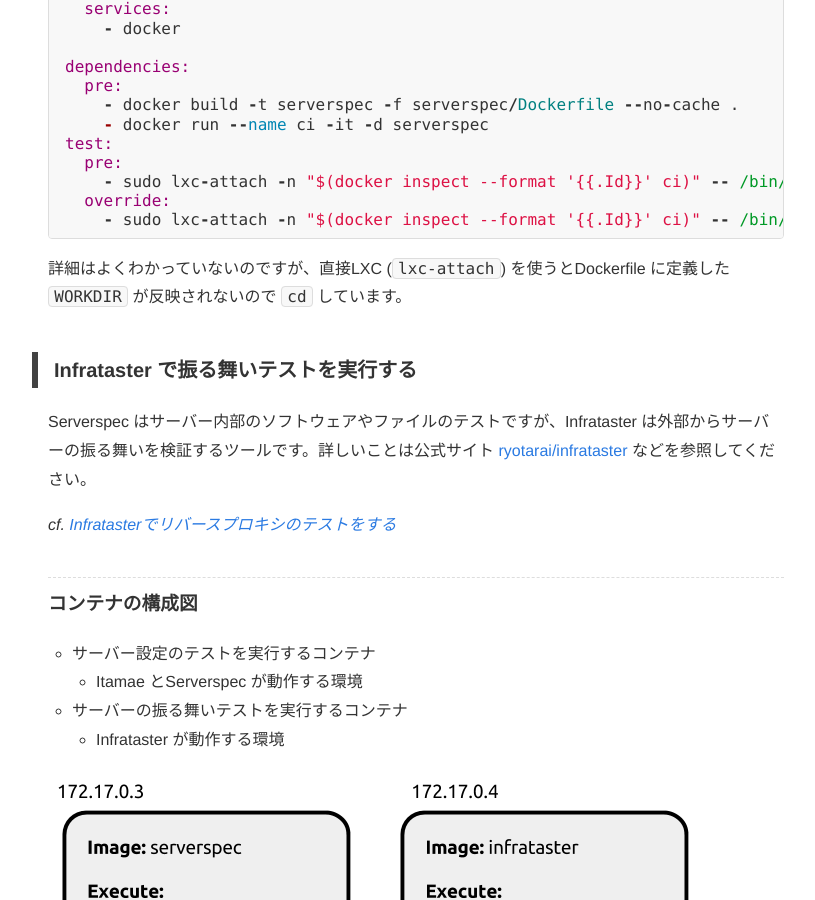
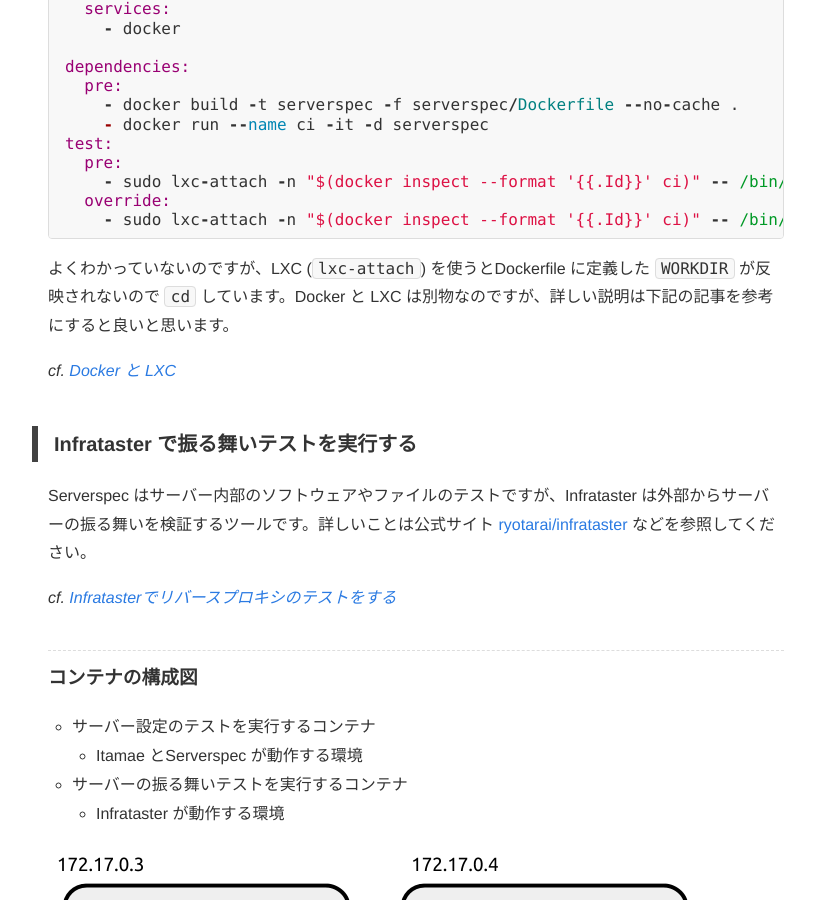
Before and after one commit to yulii/yulii.github.io, a Jekyll site: the page built from _posts/2016/2016-06-08-infrastructure-testing.md, in a window 1280 px wide and 900 px high, scrolled down 4334 px. Shown: the whole window, without its empty margins (224-1039 px from the left). Built offline with Jekyll 4.4.1, drawn with Linux system fonts in a browser that asks for light colours; nearby versions of some CDN libraries; emoji names are drawn with the system emoji font; comment, search, counter and statistics services are not loaded.

Commit message:
add link

````diff
--- a/_posts/2016/2016-06-08-infrastructure-testing.md
+++ b/_posts/2016/2016-06-08-infrastructure-testing.md
@@ -177,8 +177,9 @@
 ```
 {% endraw %}
 
-詳細はよくわかっていないのですが、直接LXC (`lxc-attach`) を使うとDockerfile に定義した `WORKDIR` が反映されないので `cd` しています。
+よくわかっていないのですが、LXC (`lxc-attach`) を使うとDockerfile に定義した `WORKDIR` が反映されないので `cd` しています。Docker と LXC は別物なのですが、詳しい説明は下記の記事を参考にすると良いと思います。
 
+_cf. [Docker と LXC](http://qiita.com/Surgo/items/709a07d68c6eafbad267)_
 
 ## Infrataster で振る舞いテストを実行する
 
````
